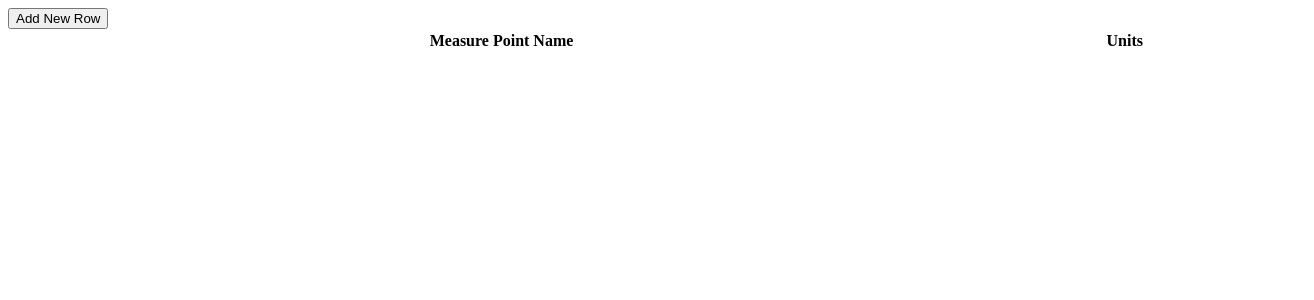
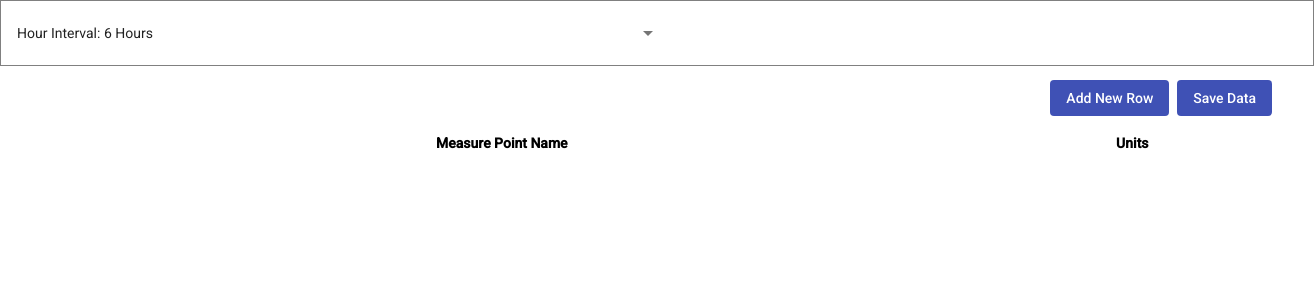
Before and after one commit to Kallahan23/dynamic-grid, an Angular app: page / in a window 1280 px wide. Shown: the top 300 px of the page, 1314 px wide, since content can reach past the window. Built offline with nearby package versions, Linux system fonts and the light colour scheme.

Commit message:
Add ng-material and basic flex-box

```diff
--- a/angular.json
+++ b/angular.json
@@ -28,6 +28,7 @@
               "src/assets"
             ],
             "styles": [
+              "./node_modules/@angular/material/prebuilt-themes/indigo-pink.css",
               "src/styles.scss"
             ],
             "scripts": []
@@ -92,6 +93,7 @@
               "src/assets"
             ],
             "styles": [
+              "./node_modules/@angular/material/prebuilt-themes/indigo-pink.css",
               "src/styles.scss"
             ],
             "scripts": []
@@ -123,6 +125,7 @@
           }
         }
       }
-    }},
+    }
+  },
   "defaultProject": "dynamic-grid"
 }
--- a/package.json
+++ b/package.json
@@ -12,10 +12,12 @@
   "private": true,
   "dependencies": {
     "@angular/animations": "~9.1.4",
+    "@angular/cdk": "^9.2.2",
     "@angular/common": "~9.1.4",
     "@angular/compiler": "~9.1.4",
     "@angular/core": "~9.1.4",
     "@angular/forms": "~9.1.4",
+    "@angular/material": "^9.2.2",
     "@angular/platform-browser": "~9.1.4",
     "@angular/platform-browser-dynamic": "~9.1.4",
     "@angular/router": "~9.1.4",
--- a/src/app/components/grid/grid.component.html
+++ b/src/app/components/grid/grid.component.html
@@ -1,4 +1,19 @@
-<button (click)="addItem()">Add New Row</button>
+<div class="container">
+
+    <div class="header">
+        <mat-select class="dropdown" [(value)]="selectedInterval">
+            <mat-option *ngFor="let interval of intervals" [value]="interval">
+                Hour Interval: {{ interval }} Hours
+            </mat-option>
+        </mat-select>
+    </div>
+
+    <div class="toolbar">
+        <button mat-flat-button color="primary" (click)="addItem()">Add New Row</button>
+        <button mat-flat-button color="primary">Save Data</button>
+    </div>
+
+    <div class="table">
         <table style="width: 100%;">
             <tr>
                 <th>Measure Point Name</th>
@@ -7,10 +22,12 @@
             </tr>
             <tr *ngFor="let item of data">
                 <td>
-            <input type="text" [(ngModel)]="item.name">
+                    <input type="text" [(ngModel)]="item.name" />
                 </td>
                 <td>
-            <input type="text" [(ngModel)]="item.units">
+                    <input type="text" [(ngModel)]="item.units" />
                 </td>
             </tr>
         </table>
+    </div>
+</div>
--- a/src/app/components/grid/grid.component.scss
+++ b/src/app/components/grid/grid.component.scss
@@ -1,3 +1,32 @@
-input {
-    width: 95%;
+.container {
+    display: flex;
+    flex-direction: column;
 }
+
+.header {
+    height: 64px;
+    display: flex;
+    flex-direction: row;
+    width: 100%;
+    padding: 0 16px;
+    align-items: center;
+    border: solid 1px grey;
+    justify-content: flex-start;
+}
+
+.toolbar {
+    height: 64px;
+    display: flex;
+    flex-direction: row;
+    width: 100%;
+    align-items: center;
+    justify-content: flex-end;
+}
+
+.toolbar button {
+    margin-right: 8px;
+}
+
+.dropdown {
+    width: 50%;
+}
--- a/src/app/components/grid/grid.component.ts
+++ b/src/app/components/grid/grid.component.ts
@@ -10,11 +10,14 @@ import { Item } from '../../interfaces/item';
 export class GridComponent implements OnInit {
 
     data: Item[];
+    selectedInterval: number;
+    intervals = [ 6, 4, 24 ];
 
     constructor() {}
 
     ngOnInit(): void {
         this.data = [];
+        this.selectedInterval = this.intervals[0];
     }
 
     addItem(): void {
--- a/src/index.html
+++ b/src/index.html
@@ -6,8 +6,16 @@
         <base href="/" />
         <meta name="viewport" content="width=device-width, initial-scale=1" />
         <link rel="icon" type="image/x-icon" href="favicon.ico" />
+        <link
+            href="https://fonts.googleapis.com/css?family=Roboto:300,400,500&display=swap"
+            rel="stylesheet"
+        />
+        <link
+            href="https://fonts.googleapis.com/icon?family=Material+Icons"
+            rel="stylesheet"
+        />
     </head>
-    <body>
+    <body class="mat-typography">
         <app-root></app-root>
     </body>
 </html>
--- a/src/styles.scss
+++ b/src/styles.scss
@@ -1 +1,13 @@
 /* You can add global styles to this file, and also import other style files */
+
+@import '~@angular/material/prebuilt-themes/indigo-pink.css';
+
+html,
+body {
+    height: 100%;
+}
+
+body {
+    margin: 0;
+    font-family: Roboto, "Helvetica Neue", sans-serif;
+}
```
Also changed, not shown: src/app/app.module.ts (+9 -2 lines), 1 other file (tests, documents, lock files or other folders). Lines whose indentation alone changed are shown as unchanged.
